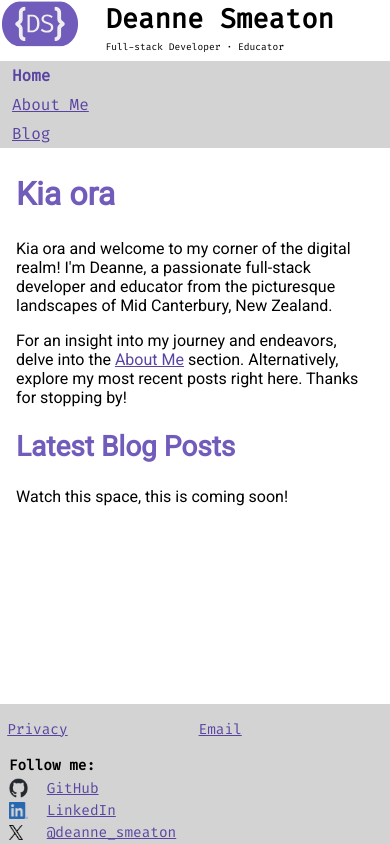
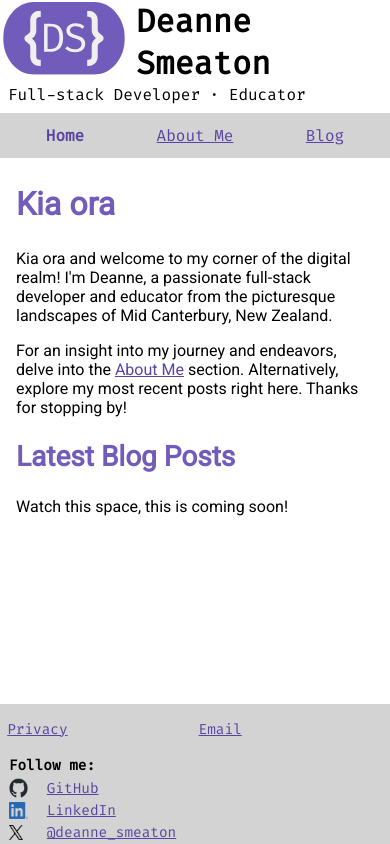
Before and after one commit to smeatond/deannesmeaton, a React (Vite) app in the folder client/: page / in a window 390 px wide. Built offline with nearby package versions, Linux system fonts and the light colour scheme.

Commit message:
fix header on mobile

```diff
--- a/client/index.html
+++ b/client/index.html
@@ -2,7 +2,7 @@
 <html lang="en">
   <head>
     <meta charset="UTF-8" />
-    <link rel="icon" type="image/svg+xml" href="/branding/ds-favi-icon.svg" />
+    <link rel="icon" type="image/svg+xml" href="/ds-favi-icon.svg" />
     <meta name="viewport" content="width=device-width, initial-scale=1.0" />
     <title>Deanne Smeaton</title>
   </head>
--- a/client/src/App.css
+++ b/client/src/App.css
@@ -4,22 +4,21 @@
   display: grid;
   grid-template-columns: 1fr 3fr;
   grid-template-areas:
-    "logo header"
+    "logo-link header"
+    "sub-title sub-title"
     "nav nav";
+}
+.logo-link {
+  grid-area: logo-link;
 }
 .logo {
   grid-area: logo;
-  width: 5rem;
+  width: 8rem;
 }
 
 .header-section {
   grid-area: header;
   align-self: center;
-  display: grid;
-  grid-template-rows: 3fr 1fr;
-  grid-template-areas:
-    "title"
-    "sub-title";
 }
 
 .header-section {
@@ -27,12 +26,13 @@
 }
 .title {
   font-weight: bold;
-  font-size: 1.7rem;
+  font-size: 2rem;
 }
 
 .sub-title {
   grid-area: sub-title;
-  font-size: 0.6rem;
+  font-size: 1rem;
+  padding-left: 0.5rem;
 }
 
 .nav {
@@ -42,8 +42,11 @@
 
 .nav ul {
   list-style: none;
-  padding: 0;
+  display: grid;
+  grid-template-columns: repeat(3, auto);
+  padding: 0.5rem 0;
   margin: 0;
+  justify-items: center;
 }
 
 /**FOOTER STYLES **/
@@ -93,14 +96,11 @@
   padding: 0 1rem;
 }
 
-@media screen and (min-width: 37.5rem) {
+@media screen and (min-width: 47.5rem) {
   /**HEADER STYLES **/
   .header {
     grid-template-columns: 1fr 7fr;
-    grid-template-areas: "logo header";
-  }
-  .logo {
-    width: 7rem;
+    grid-template-areas: "logo-link header";
   }
   .header-section {
     width: 98%;
@@ -113,6 +113,9 @@
       "sub-title nav";
   }
 
+  .sub-title {
+    justify-self: start;
+  }
   .title {
     grid-area: title;
     font-size: 3rem;
@@ -125,8 +128,7 @@
   }
 
   .nav ul {
-    display: grid;
-    grid-template-columns: repeat(3, auto);
+    padding: 0;
     gap: 4em;
   }
 
@@ -168,13 +170,6 @@
   }
 }
 
-@media screen and (min-width: 45rem) {
-  /**HEADER STYLES **/
-  .sub-title {
-    font-size: 1rem;
-  }
-}
-
 @media screen and (min-width: 60rem) {
   /**HEADER STYLES **/
   .logo {
--- a/client/src/App.tsx
+++ b/client/src/App.tsx
@@ -13,10 +13,16 @@ interface IApp {
 
 function App(props: IApp) {
   const { width } = useWindowDimensions();
+  const subTitle: React.ReactNode = (
+    <>
+      <span className="sub-title">Full-stack Developer &#183; Educator</span>
+    </>
+  );
+  const mobileWidth: number = 760;
   return (
     <>
       <header className="header">
-        <Link to={"/"}>
+        <Link to={"/"} className="logo-link">
           <img
             src={siteLogo}
             className="logo"
@@ -26,12 +32,19 @@ function App(props: IApp) {
         </Link>
         <div className="header-section">
           <span className="title">Deanne Smeaton</span>
-          <span className="sub-title">
-            Full-stack Developer &#183; Educator
-          </span>
-          {width >= 600 && <Nav isMobile={false} />}
+          {width >= mobileWidth && (
+            <>
+              {subTitle}
+              <Nav isMobile={false} />
+            </>
+          )}
         </div>
-        {width < 600 && <Nav isMobile={true} />}
+        {width < mobileWidth && (
+          <>
+            {subTitle}
+            <Nav isMobile={true} />
+          </>
+        )}
       </header>
       <main className="main">{props.outlet ? props.outlet : <Outlet />}</main>
       <footer className="footer">
--- a/client/src/components/Nav.css
+++ b/client/src/components/Nav.css
@@ -4,8 +4,7 @@
 }
 .nav-mobile ul {
   display: grid;
-  grid-template-rows: 1fr 1fr 1fr;
-  padding-left: 0.5rem;
+  grid-template-columns: 1fr 1fr 1fr;
 }
 
 .nav-mobile ul li {
```
Also changed, not shown: client/public/ds-favi-icon.svg (renamed from client/src/assets/branding/ds-favi-icon.svg).
